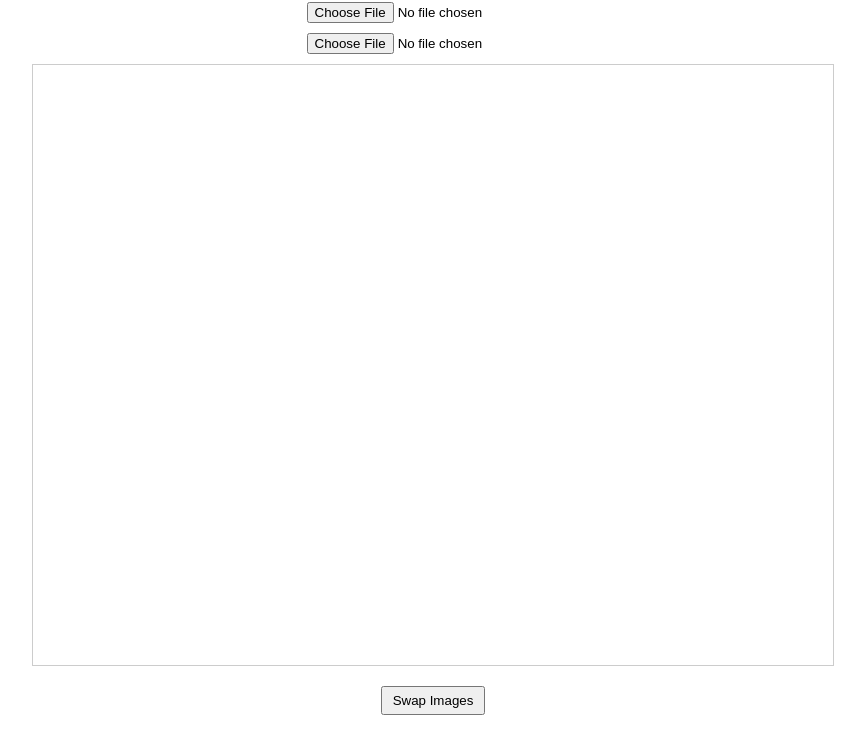
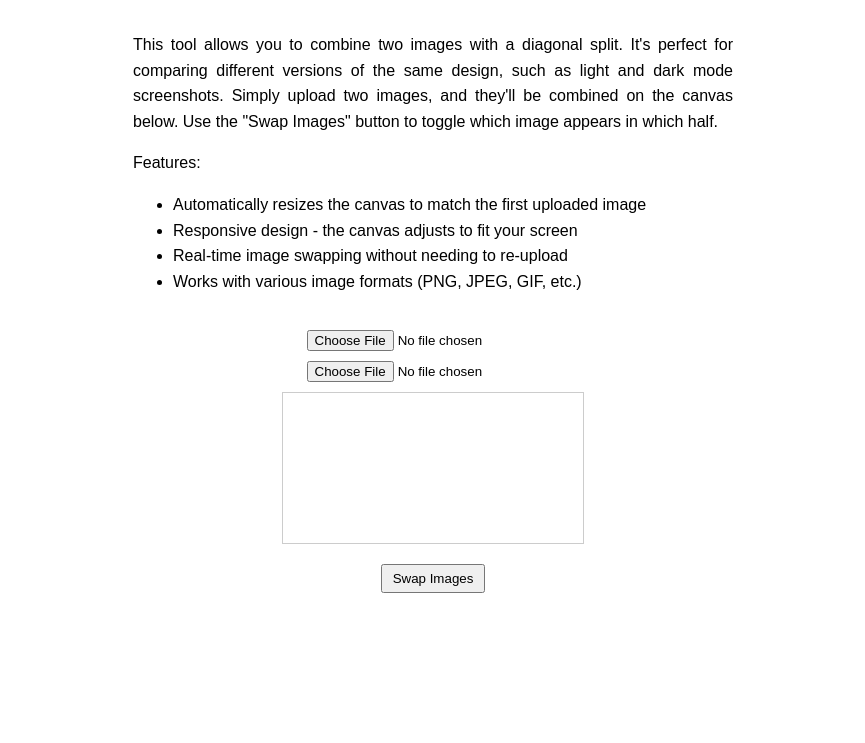
Before and after one commit to caendesilva/image-splitter-tool, a plain HTML site: page index.html in a window 1280 px wide. Shown: the part 106-849 px from the top of the page, without its empty margins (207-1072 px from the left). After the commit the page ends 800 px from the top, so only its background shows below. Drawn offline with Linux system fonts and the light colour scheme.

Commit message:
Update index.html

```diff
--- a/index.html
+++ b/index.html
@@ -1,9 +1,10 @@
+
 <!DOCTYPE html>
 <html lang="en">
 <head>
     <meta charset="UTF-8">
     <meta name="viewport" content="width=device-width, initial-scale=1.0">
-    <title>Image Splitter Tool</title>
+    <title>Responsive Image Splitter Tool</title>
     <style>
         body {
             font-family: Arial, sans-serif;
@@ -11,10 +12,13 @@
             flex-direction: column;
             align-items: center;
             padding: 20px;
+            line-height: 1.6;
         }
         #canvas {
             border: 1px solid #ccc;
             margin-bottom: 10px;
+            max-width: 100%;
+            height: auto;
         }
         input[type="file"] {
             margin-bottom: 10px;
@@ -22,14 +26,30 @@
         button {
             margin-top: 10px;
             padding: 5px 10px;
+            cursor: pointer;
+        }
+        .info {
+            max-width: 600px;
+            text-align: justify;
+            margin-bottom: 20px;
         }
     </style>
 </head>
 <body>
-    <h1>Image Splitter Tool</h1>
+    <h1>Responsive Image Splitter Tool</h1>
+    <div class="info">
+        <p>This tool allows you to combine two images with a diagonal split. It's perfect for comparing different versions of the same design, such as light and dark mode screenshots. Simply upload two images, and they'll be combined on the canvas below. Use the "Swap Images" button to toggle which image appears in which half.</p>
+        <p>Features:</p>
+        <ul>
+            <li>Automatically resizes the canvas to match the first uploaded image</li>
+            <li>Responsive design - the canvas adjusts to fit your screen</li>
+            <li>Real-time image swapping without needing to re-upload</li>
+            <li>Works with various image formats (PNG, JPEG, GIF, etc.)</li>
+        </ul>
+    </div>
     <input type="file" id="image1" accept="image/*">
     <input type="file" id="image2" accept="image/*">
-    <canvas id="canvas" width="800" height="600"></canvas>
+    <canvas id="canvas"></canvas>
     <button id="swapButton">Swap Images</button>
 
     <script>
@@ -42,6 +62,13 @@
         let img1 = new Image();
         let img2 = new Image();
         let isSwapped = false;
+
+        function resizeCanvas(width, height) {
+            canvas.width = width;
+            canvas.height = height;
+            canvas.style.width = width + 'px';
+            canvas.style.height = height + 'px';
+        }
 
         function drawImages() {
             const width = canvas.width;
@@ -66,6 +93,7 @@
 
         function handleImageLoad() {
             if (img1.complete && img2.complete) {
+                resizeCanvas(img1.width, img1.height);
                 drawImages();
             }
         }
@@ -86,6 +114,14 @@
             isSwapped = !isSwapped;
             drawImages();
         });
+
+        // Make the canvas responsive
+        window.addEventListener('resize', () => {
+            if (img1.complete && img2.complete) {
+                resizeCanvas(img1.width, img1.height);
+                drawImages();
+            }
+        });
     </script>
 </body>
 </html>
```
